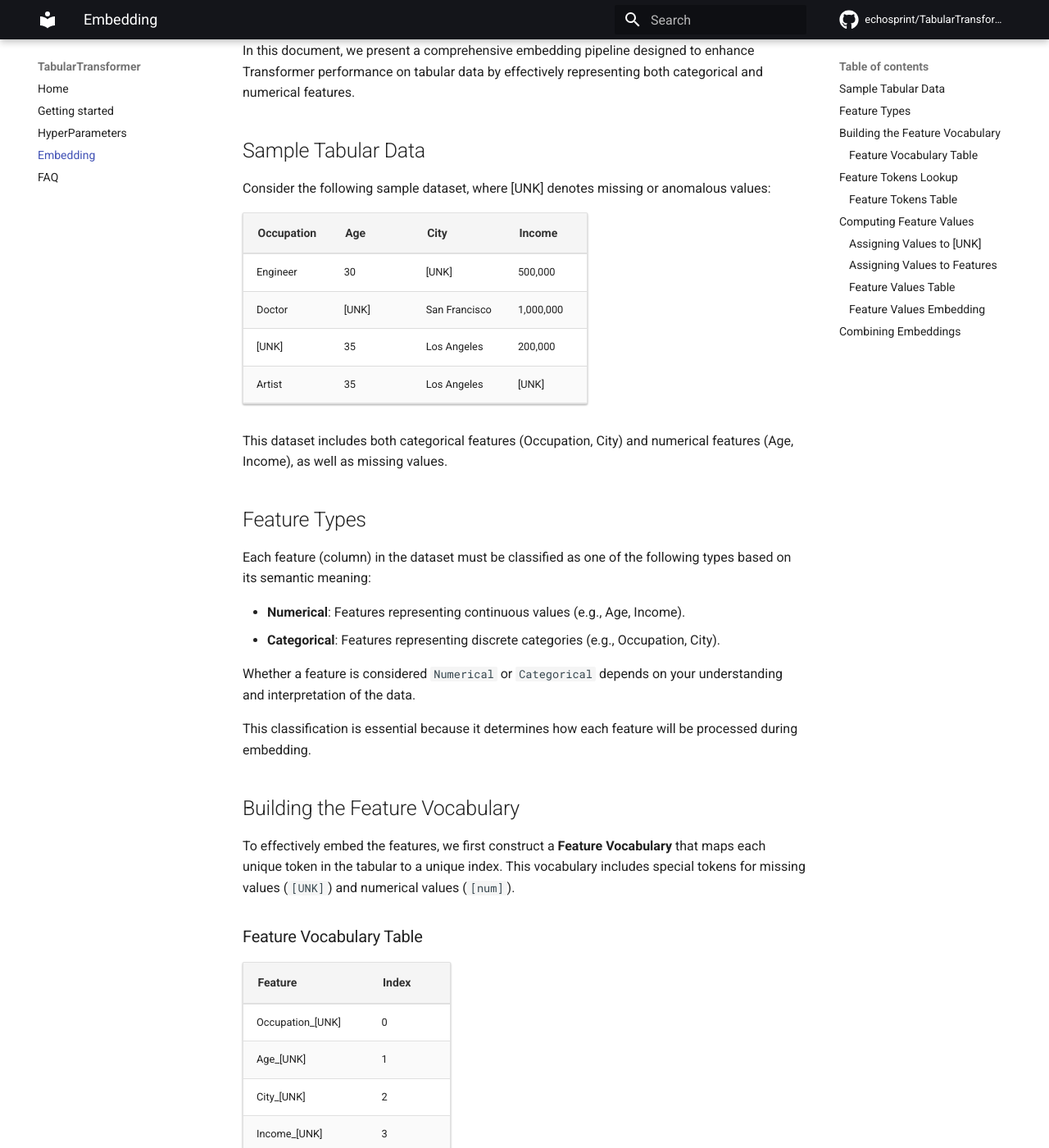
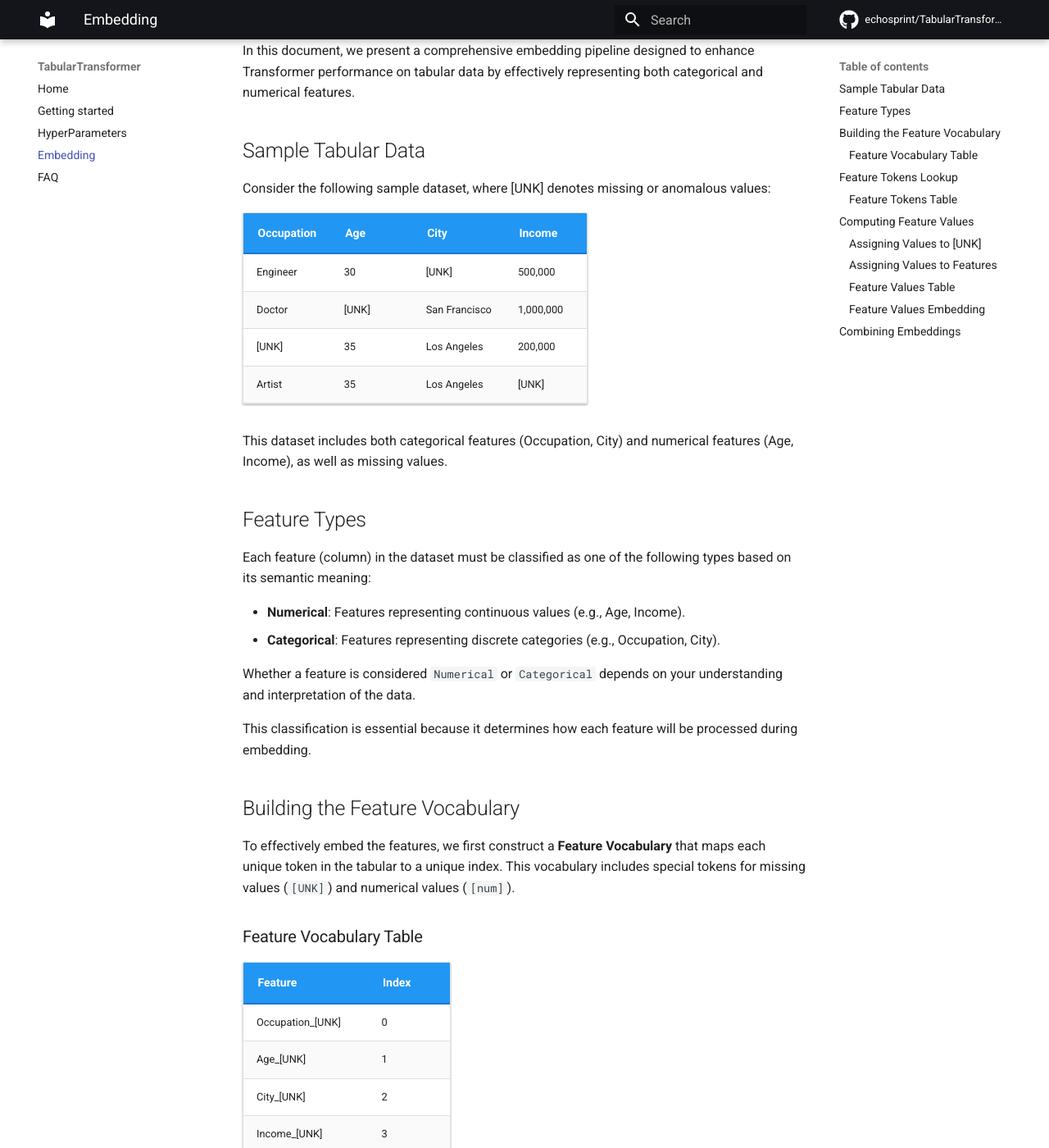
Before and after one commit to echosprint/TabularTransformer, an MkDocs documentation site: the page built from docs/embedding.md, in a window 1280 px wide and 1400 px high, scrolled down 316 px. Shown: the whole window at 82% size. Built offline with MkDocs 1.6.1 and Material for MkDocs 9.7.7, drawn with Linux system fonts in a browser that asks for light colours; comment, search, counter and statistics services are not loaded.

Commit message:
table style

```diff
--- a/docs/css/table.css
+++ b/docs/css/table.css
@@ -6,31 +6,31 @@ table {
     font-family: 'Roboto', sans-serif;
     width: 100%;
     max-width: 100%;
-    background-color: #ffffff; /* White background */
+    background-color: #ffffff;
     border-radius: 4px;
     overflow: hidden;
-    box-shadow: 0 1px 3px rgba(0, 0, 0, 0.12), 0 1px 2px rgba(0, 0, 0, 0.24); /* Material-like shadow */
+    box-shadow: 0 1px 3px rgba(0, 0, 0, 0.12), 0 1px 2px rgba(0, 0, 0, 0.24); /* Material shadow */
 }
 
-/* Header styling */
+/* Header styling with new color */
 table thead th {
-    background-color: #f5f5f5; /* Light grey background */
-    color: #333; /* Dark grey text */
+    background-color: #2196F3; /* Light blue background */
+    color: #ffffff; /* White text */
     text-align: left;
     padding: 8px 10px;
     font-weight: bold;
     font-size: 14px;
-    border-bottom: 2px solid #e0e0e0; /* Soft border for the header */
+    border-bottom: 2px solid #1976D2; /* Darker blue for bottom border */
 }
 
 /* Table body rows */
 table tbody tr {
-    border-bottom: 1px solid #e0e0e0; /* Light grey border between rows */
+    border-bottom: 1px solid #e0e0e0;
 }
 
 /* Zebra stripes for alternate rows */
 table tbody tr:nth-of-type(even) {
-    background-color: #fafafa; /* Very light grey for zebra striping */
+    background-color: #fafafa;
 }
 
 /* Table cells */
@@ -42,7 +42,7 @@ table td, table th {
 
 /* Hover effect on rows */
 table tbody tr:hover {
-    background-color: #f1f1f1; /* Subtle hover effect */
+    background-color: #f1f1f1;
 }
 
 /* Make the table responsive */
@@ -52,7 +52,7 @@ table tbody tr:hover {
     }
 
     table thead {
-        display: none; /* Hide the header on small screens */
+        display: none;
     }
 
     table tbody tr {
```
